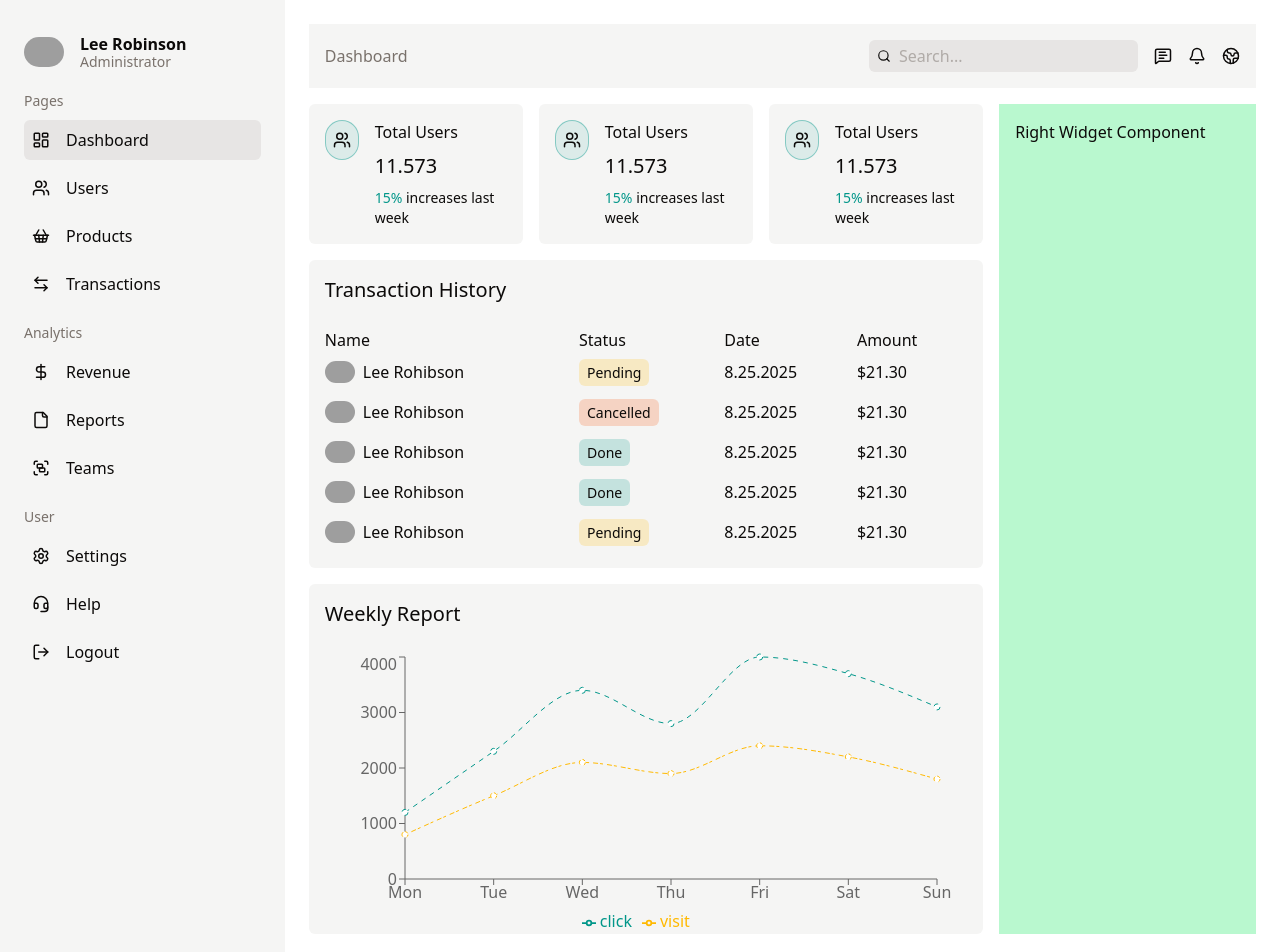
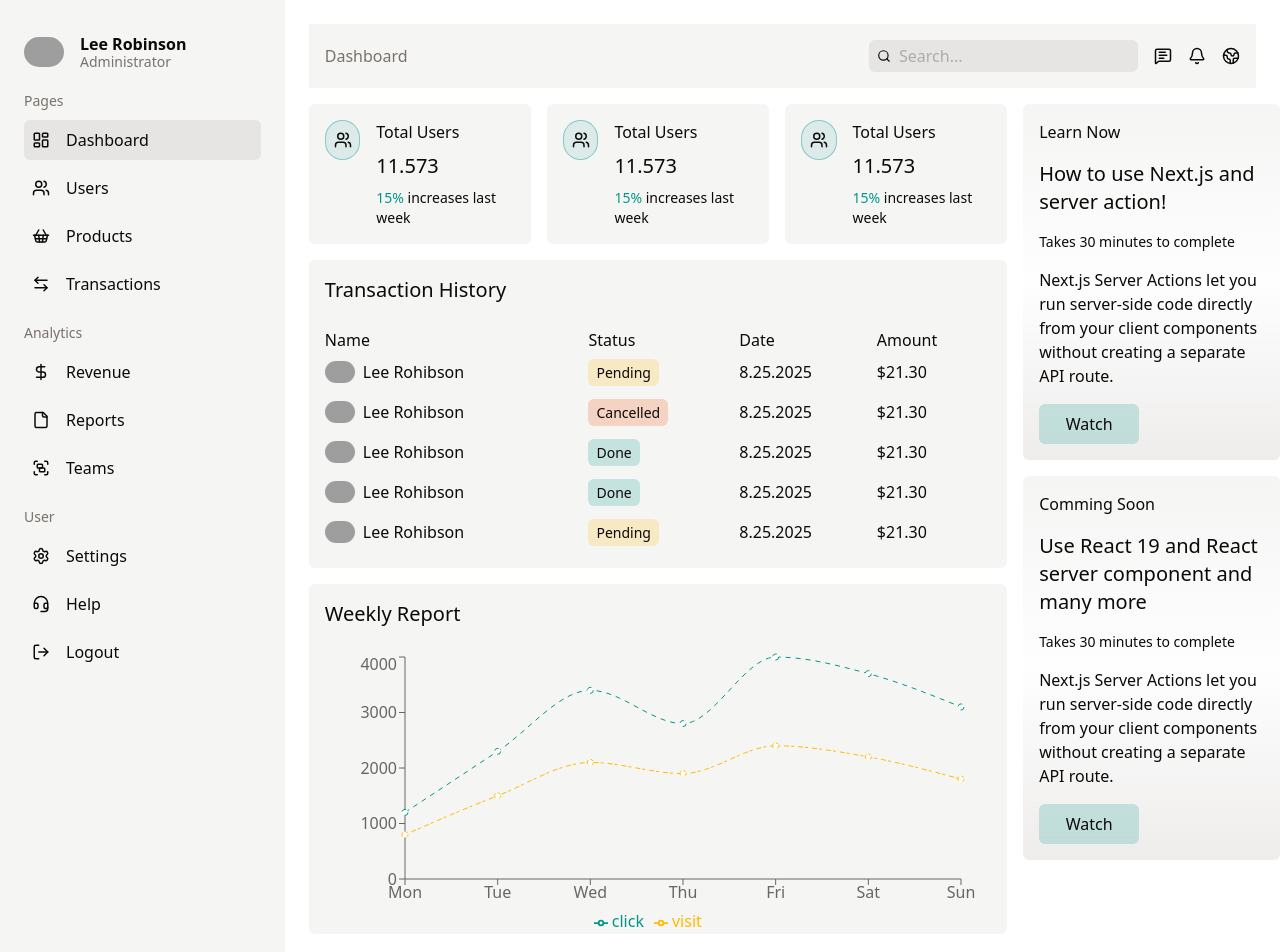
Before and after one commit to creationsbliss/next-board, a Next.js app: page /dashboard in a window 1280 px wide. Shown: the top 952 px of the page. Built offline with nearby package versions, Linux system fonts and the light colour scheme; grey boxes are pictures that could not be loaded.

Commit message:
Add right sidebar

```diff
--- a/src/app/dashboard/page.jsx
+++ b/src/app/dashboard/page.jsx
@@ -18,7 +18,7 @@ const DashboardPage = () => (
         <Chart />
       </div>
     </div>
-    <div className="flex-1 bg-green-200 p-4">
+    <div className="flex-1">
       <div>
         <RightWidget />
       </div>
--- a/src/components/right-widget/RightWidget.jsx
+++ b/src/components/right-widget/RightWidget.jsx
@@ -1,3 +1,49 @@
-const RightWidget = () => <div>Right Widget Component</div>;
+const RightWidget = () => (
+  <div className="fixed flex flex-col gap-4">
+    <div className="rounded-sm bg-gradient-to-b from-sidebar-accent via-sidebar-accent/10 to-sidebar-border/70 p-4">
+      <div className="flex flex-col gap-4">
+        <div className="font-medium capitalize">Learn Now</div>
+        <div className="flex flex-col gap-4">
+          <h2 className="font-medium text-xl">
+            How to use Next.js and server action!
+          </h2>
+          <p className="text-sm">Takes 30 minutes to complete</p>
+          <p>
+            Next.js Server Actions let you run server-side code directly from
+            your client components without creating a separate API route.
+          </p>
+        </div>
+        <button
+          className="w-[100px] rounded-sm bg-chart-2/20 p-2 hover:bg-chart-2/30"
+          type="button"
+        >
+          Watch
+        </button>
+      </div>
+    </div>
+
+    <div className="rounded-sm bg-gradient-to-b from-sidebar-accent via-sidebar-accent/10 to-sidebar-border/70 p-4">
+      <div className="flex flex-col gap-4">
+        <div className="font-medium capitalize">Comming soon</div>
+        <div className="flex flex-col gap-4">
+          <h2 className="font-medium text-xl">
+            Use React 19 and React server component and many more
+          </h2>
+          <p className="text-sm">Takes 30 minutes to complete</p>
+          <p>
+            Next.js Server Actions let you run server-side code directly from
+            your client components without creating a separate API route.
+          </p>
+        </div>
+        <button
+          className="w-[100px] rounded-sm bg-chart-2/20 p-2 hover:bg-chart-2/30"
+          type="button"
+        >
+          Watch
+        </button>
+      </div>
+    </div>
+  </div>
+);
 
 export default RightWidget;
```
Also changed, not shown: public/next-logo.png (added).
